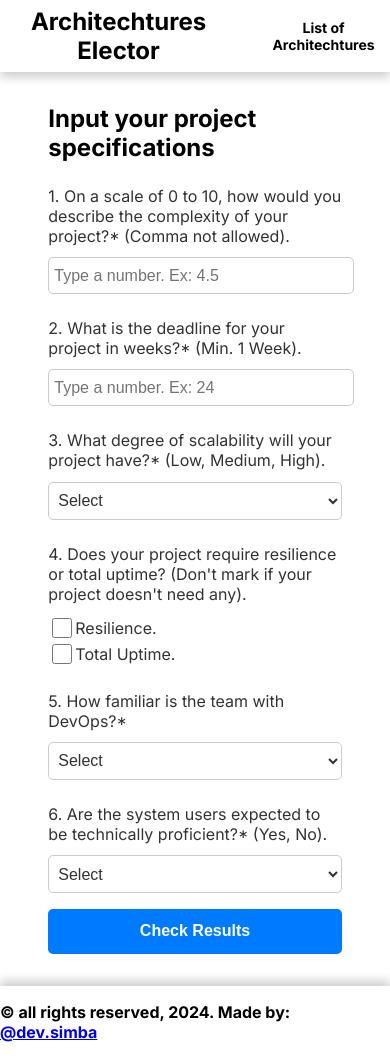
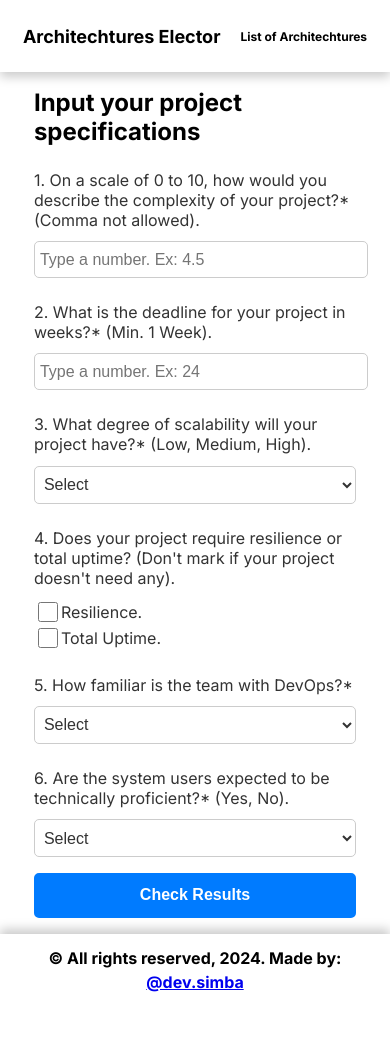
Before and after one commit to LuizHenrique05/Architecture-Elector, a Next.js app: page / in a window 390 px wide. After the commit the page ends 1006 px from the top, so only its background shows below. Built offline with nearby package versions, Linux system fonts and the light colour scheme.

Commit message:
chore: final styling to end it up

```diff
--- a/src/app/(root)/architechtures/[architechture]/page.module.css
+++ b/src/app/(root)/architechtures/[architechture]/page.module.css
@@ -2,6 +2,11 @@
     max-width: 600px;
     width: 90%;
     margin: 1em auto;
+}
+
+.architechture__infos > a {
+    display: block;
+    margin-bottom: 1em;
 }
 
 .architechture__infos h1 {
--- a/src/app/(root)/architechtures/page.module.css
+++ b/src/app/(root)/architechtures/page.module.css
@@ -2,6 +2,11 @@
     max-width: 600px;
     width: 90%;
     margin: 0 auto;
+}
+
+.list__architechtures > a {
+    display: block;
+    margin-bottom: 1em;
 }
 
 .list__architechtures h2 {
--- a/src/app/(root)/layout.module.css
+++ b/src/app/(root)/layout.module.css
@@ -15,3 +15,10 @@
     padding: 2em;
     flex: 1;
 }
+
+@media (max-width: 481px) {
+    .html body main {
+        padding: 1em;
+        flex: 1;
+    }
+}
--- a/src/components/architechture/ArchitechtureCard.module.css
+++ b/src/components/architechture/ArchitechtureCard.module.css
@@ -2,6 +2,11 @@
     max-width: 600px;
     width: 90%;
     margin: 0 auto;
+}
+
+.result > a {
+    display: block;
+    margin-bottom: 1em;
 }
 
 .result p,
@@ -9,6 +14,7 @@
     font-size: 14px;
     text-align: justify;
     text-indent: 20px;
+    line-height: 1.5;
 }
 
 .result li {
--- a/src/components/architechture/ArchitechtureCard.tsx
+++ b/src/components/architechture/ArchitechtureCard.tsx
@@ -79,6 +79,8 @@ const ArchitechtureCard: React.FC<ArchitechtureCardProps> = ({ architechturesRes
                     <li style={{ color: localforage.tecnicalUsers == 'yes' ? 'green' : localforage.tecnicalUsers == 'no' ? 'red' : '' }}><span>It's made for tecnical users:</span> {localforage.tecnicalUsers}</li>
                 </ul>
             </div>
+
+            <Link href='/'>&larr; Back to elector form</Link>
         </ section>
     )
 }
--- a/src/components/shareds/Bottombar.module.css
+++ b/src/components/shareds/Bottombar.module.css
@@ -26,3 +26,10 @@
 .nav a:hover {
     color: #555;
 }
+
+@media (max-width: 481px) {
+    .footer h4{
+        text-align: center;
+        line-height: 1.5;
+    }
+}
--- a/src/components/shareds/Bottombar.tsx
+++ b/src/components/shareds/Bottombar.tsx
@@ -5,7 +5,7 @@ import styles from './Bottombar.module.css'
 function Bottombar() {
   return (
     <footer className={styles.footer}>
-        <h4>&copy; all rights reserved, 2024. Made by: <Link target='_blank' href="https://www.instagram.com/dev.simba/">@dev.simba</Link></h4>
+        <h4>&copy; All rights reserved, 2024. Made by: <Link target='_blank' href="https://www.instagram.com/dev.simba/">@dev.simba</Link></h4>
     </footer>
   )
 }
--- a/src/components/shareds/Topbar.module.css
+++ b/src/components/shareds/Topbar.module.css
@@ -26,3 +26,13 @@
 .nav a h2:hover {
     color: #555;
 }
+
+@media (max-width: 481px) {
+    .nav a h1 {
+        font-size: 18px;
+    }
+
+    .nav a h2 {
+        font-size: 12px;
+    }
+}
```
